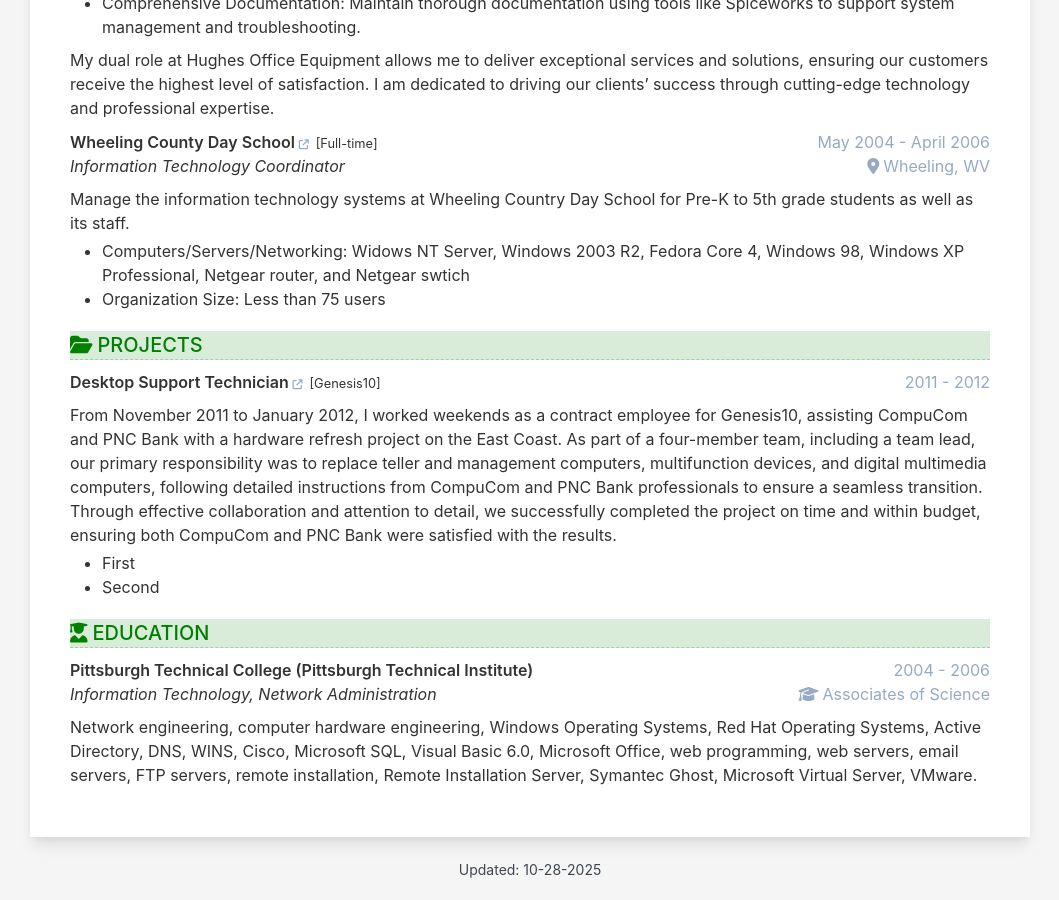
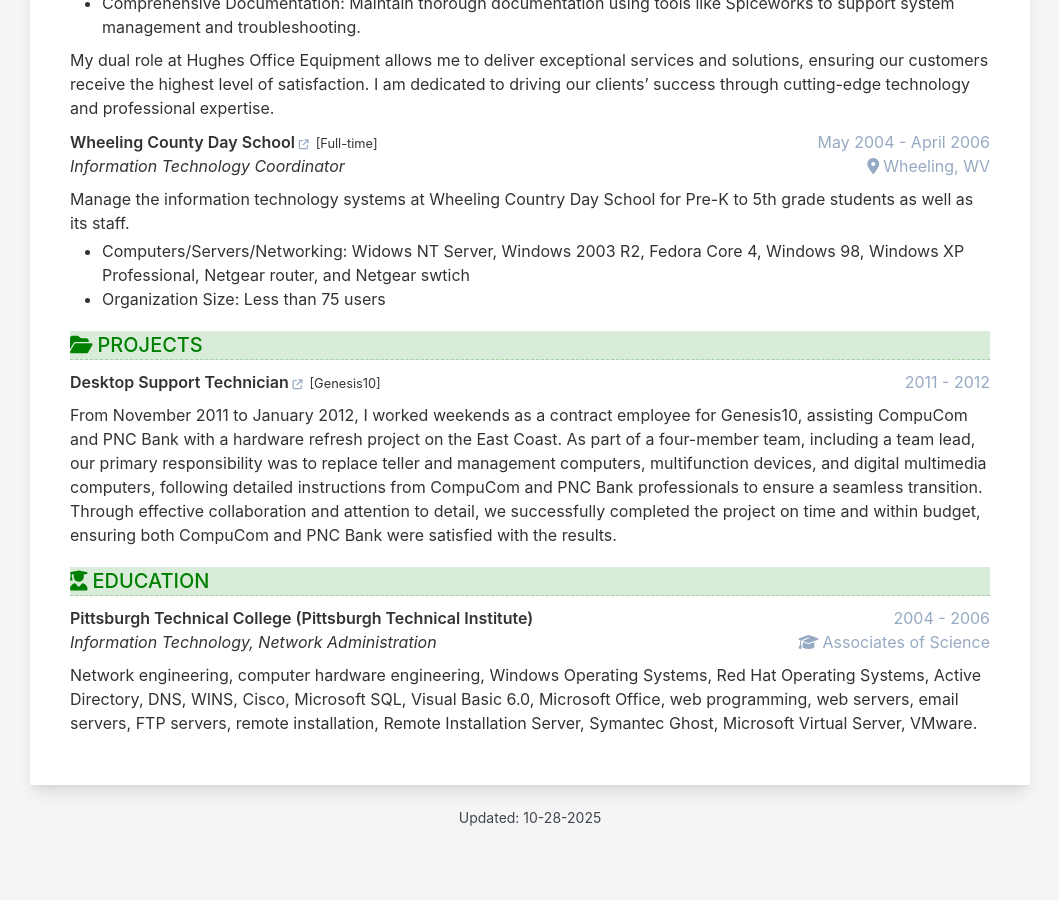
Before and after one commit to MrJordanRoth/resume, a Jekyll site: the page built from index.html, in a window 1280 px wide and 900 px high, scrolled down 1772 px. Shown: the whole window, without its empty margins (110-1169 px from the left). Built offline with Jekyll 4.4.1, drawn with Linux system fonts in a browser that asks for light colours; after the commit the page ends 2620 px from its top, so only the background shows below that.

Commit message:
Formatting and new profile picture.

```diff
--- a/_data/data.yml
+++ b/_data/data.yml
@@ -198,9 +198,6 @@ project:
       date: 2011 - 2012
       description: |
         From November 2011 to January 2012, I worked weekends as a contract employee for Genesis10, assisting CompuCom and PNC Bank with a hardware refresh project on the East Coast. As part of a four-member team, including a team lead, our primary responsibility was to replace teller and management computers, multifunction devices, and digital multimedia computers, following detailed instructions from CompuCom and PNC Bank professionals to ensure a seamless transition. Through effective collaboration and attention to detail, we successfully completed the project on time and within budget, ensuring both CompuCom and PNC Bank were satisfied with the results.
-
-        + First
-        + Second
 
 
 skill:
```
Also changed, not shown: assets/images/profile.png.
